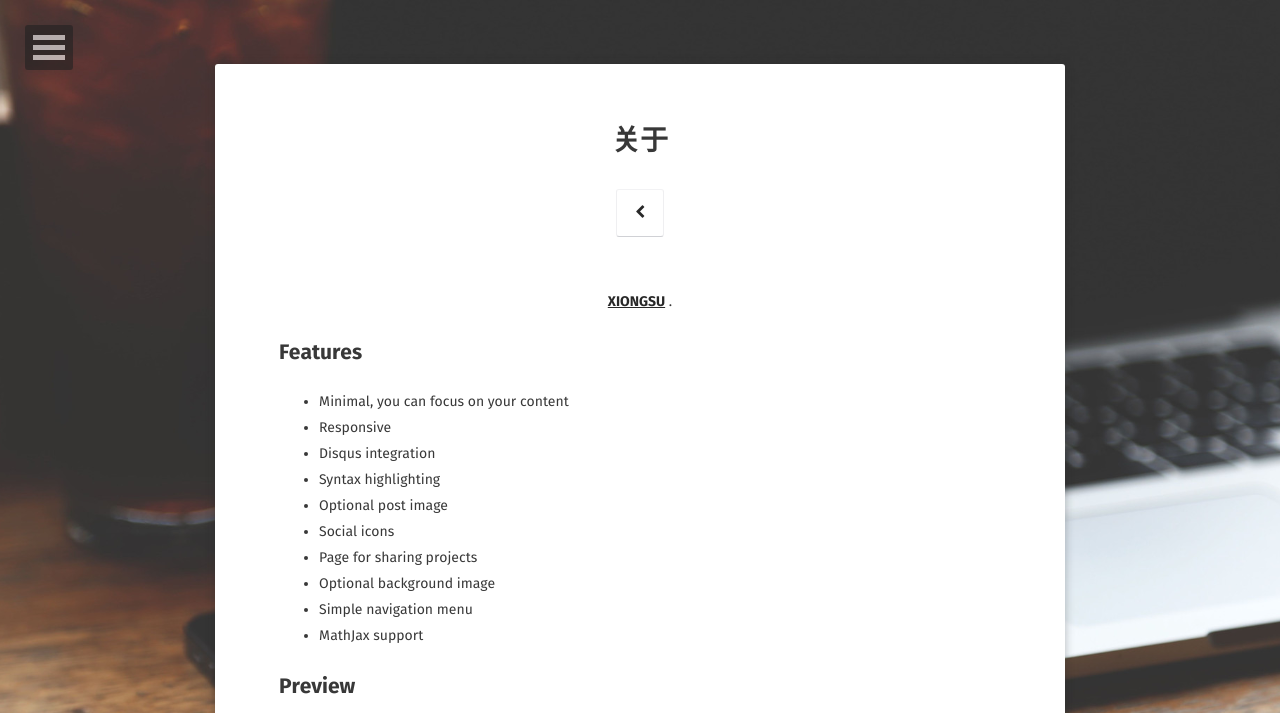
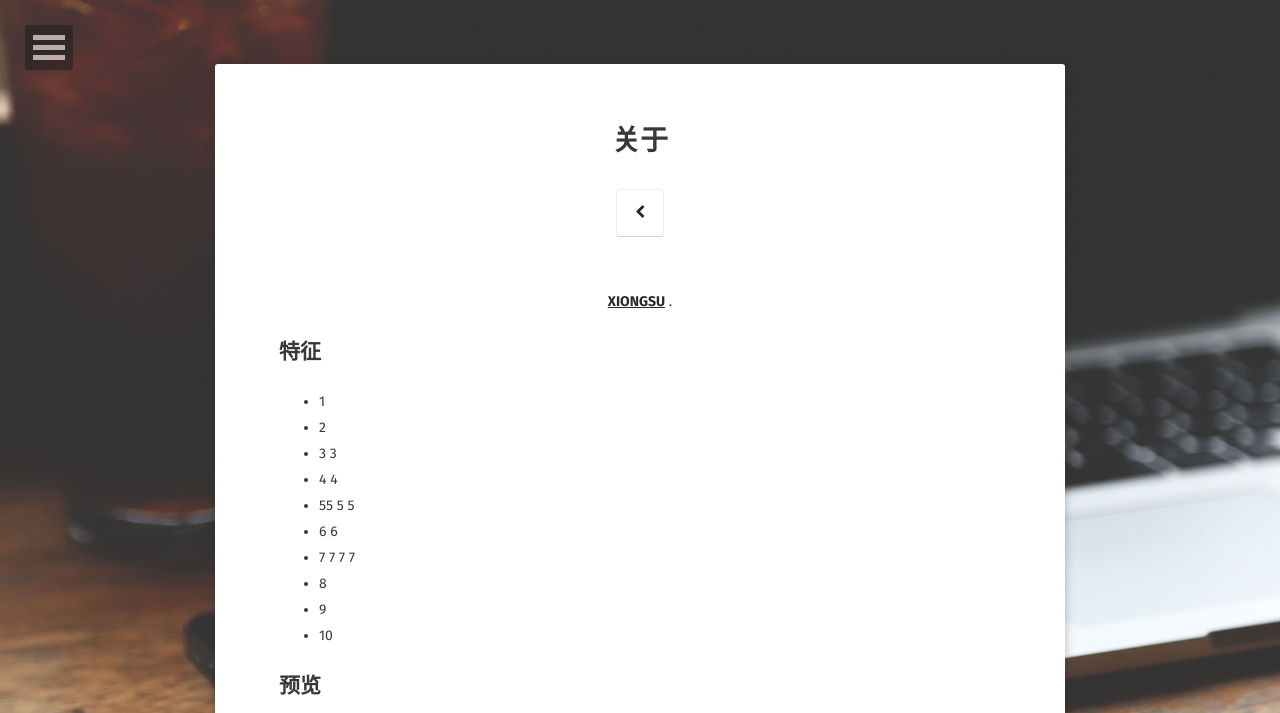
Before and after one commit to XIONGSU/XIONGSU.github.io, a Jekyll site: the page built from about/index.md, in a window 1280 px wide. Shown: the top 713 px of the page. Built offline with Jekyll 4.4.1, drawn with Linux system fonts in a browser that asks for light colours; some web fonts are replaced; some of the changed text lies outside the part shown; grey boxes are pictures that could not be loaded.

Commit message:
关于帖子

```diff
--- a/about/index.md
+++ b/about/index.md
@@ -8,30 +8,30 @@ comments: false
 
 <center><a href="https://xiongsu.github.io/"><b>XIONGSU</b></a> .</center>
 
-## Features
-* Minimal, you can focus on your content
-* Responsive
-* Disqus integration
-* Syntax highlighting
-* Optional post image
-* Social icons
-* Page for sharing projects
-* Optional background image
-* Simple navigation menu
-* MathJax support
+## 特征
+* 1
+* 2
+* 3 3
+* 4 4
+* 55 5 5
+* 6 6
+* 7 7 7 7
+* 8
+* 9
+* 10
 
-## Preview
+## 预览
 
 {% capture images %}
-    https://cloud.githubusercontent.com/assets/754514/14509720/61c61058-01d6-11e6-93ab-0918515ecd56.png
-    https://cloud.githubusercontent.com/assets/754514/14509716/61ac6c8e-01d6-11e6-879f-8308883de790.png
+    https://xiongsu.github.io/img/IMG_2339.JPG
+    https://xiongsu.github.io/img/IMG_2336.JPG
 {% endcapture %}
-{% include gallery images=images caption="Screenshots of Moon Theme" cols=2 %}
+{% include gallery images=images caption="个人生活照片玉渊潭" cols=2 %}
 
-See a [live version of Moon](http://taylantatli.github.io/Moon) hosted on GitHub.
+请看 [gitHub](https://xiongsu.github.io/) XIONGSU项目下IMG文件.
 
-## Getting Started
+## 开始
 
-To learn how to install and use this theme check out the [Setup Guide](http://taylantatli.me/Moon/moon-theme/) for more information.
+To learn how to install and use this theme check out the [Setup Guide](https://xiongsu.github.io/) for more information.
 
-[Install Moon](https://github.com/TaylanTatli/Moon){: .btn}
+[Install Moon](https://xiongsu.github.io/){: .btn}
```
Also changed, not shown: posts/index.md (+1 -1 lines).
